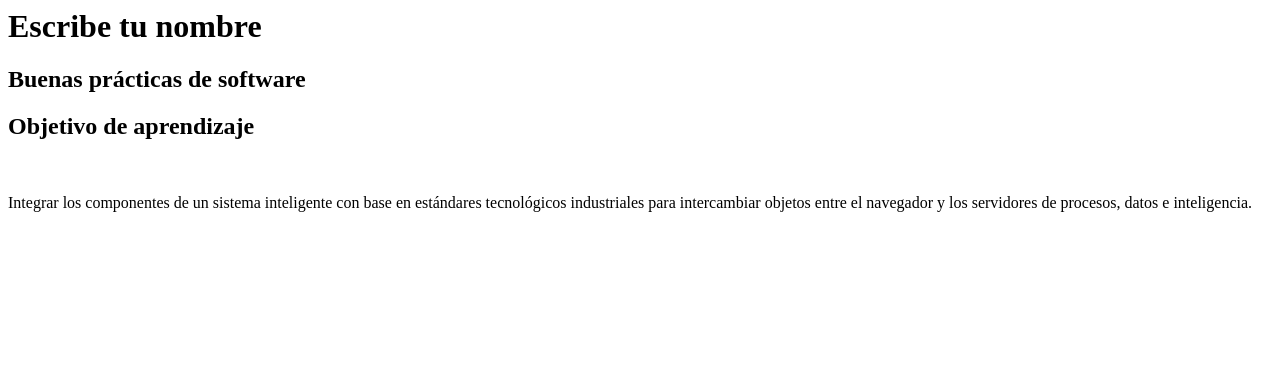
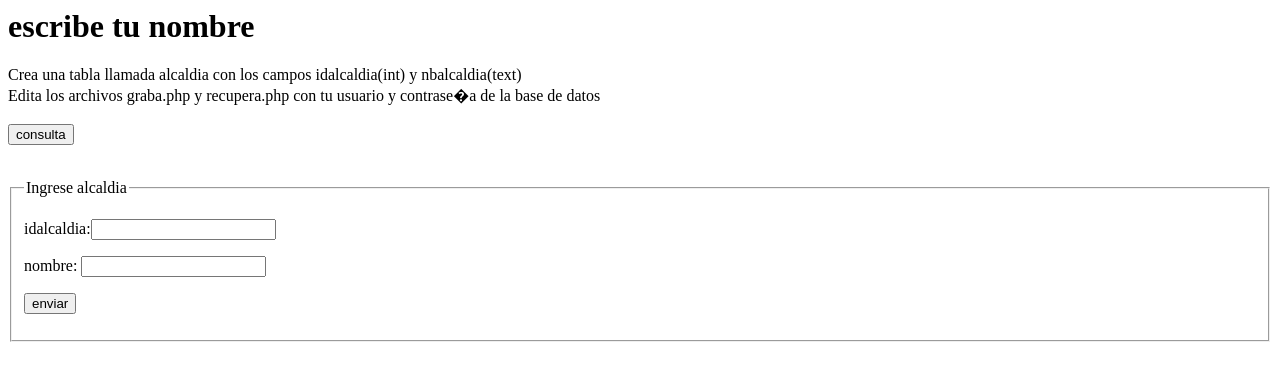
Before and after one commit to polizona/BuenasPracticas, a PHP site: page /index.php in a window 1280 px wide. Shown: the top 381 px of the page. Run offline with PHP 8.4, Linux system fonts and the light colour scheme.

Commit message:
Update index.php

```diff
--- a/index.php
+++ b/index.php
@@ -1,13 +1,29 @@
 <html>
+
 <body>
 <div class="container">
 <div class="row align-items-center">
 <div class="col-12 align-self-center text-center p-4">
-<h1>Escribe tu nombre</h1>
-<h2> Buenas prácticas de software</h2>
-<h2> Objetivo de aprendizaje </h2>
+<h1>escribe tu nombre</h1>
+Crea una tabla llamada alcaldia con los campos idalcaldia(int) y nbalcaldia(text)
 <br>
-<p> Integrar los componentes de un sistema inteligente con base en estándares tecnológicos industriales para intercambiar objetos entre el navegador y los servidores de procesos, datos e inteligencia. </p>
+Edita los archivos graba.php  y recupera.php con tu usuario y contrase�a de la base de datos
+<br> <br>
+
+<form action="recupera.php" method="get">
+<button type="submit">consulta</button>
+</form>
+<br>
+
+
+<form action="graba.php" method="post">
+<fieldset>
+  <legend> Ingrese alcaldia </legend>
+    <p><label>idalcaldia:<input type="int" name="idalcaldia" /></label> </p>
+    <p><label>nombre:   <input type="text" name="alcaldia" /></label></p>
+    <p><input type="submit" value="enviar"/></p>
+</fieldset>
+</form>
 </div>
 </div>
 </div>
```
